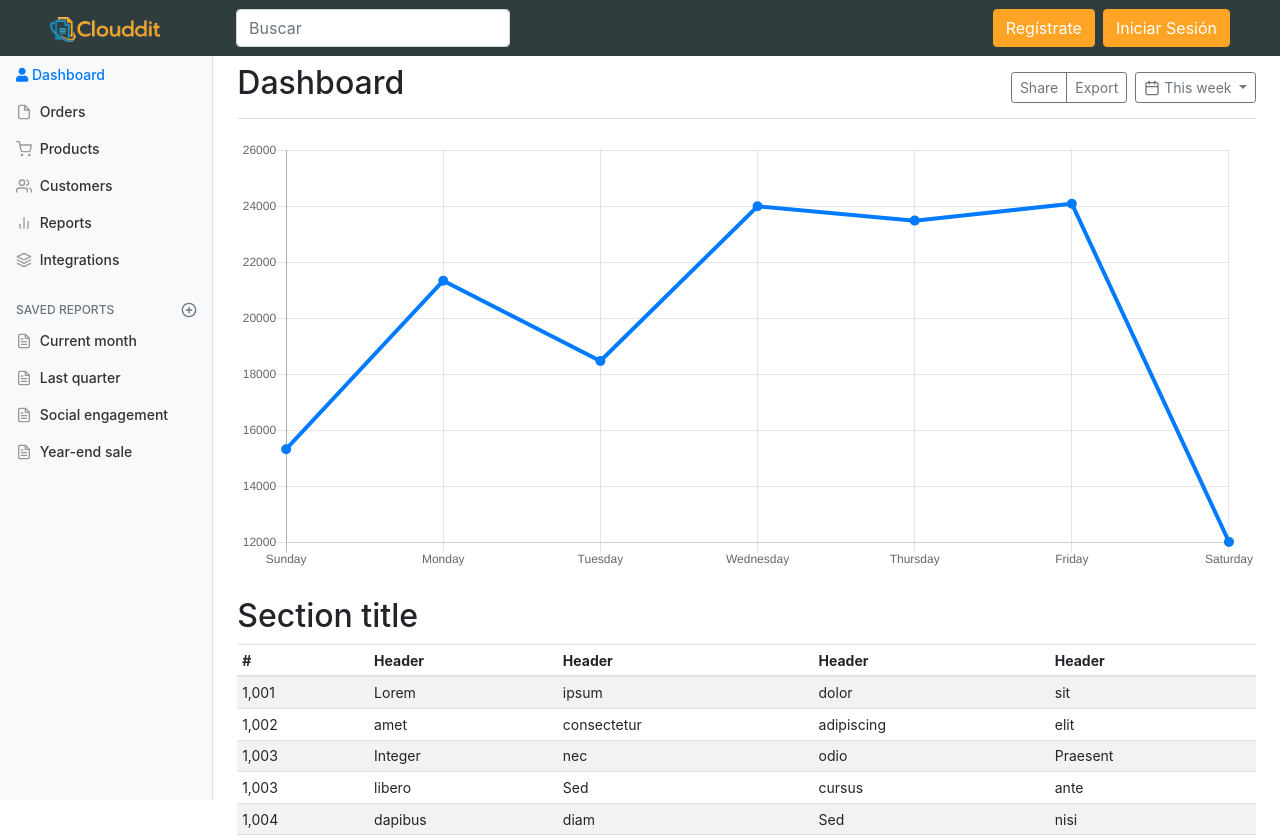
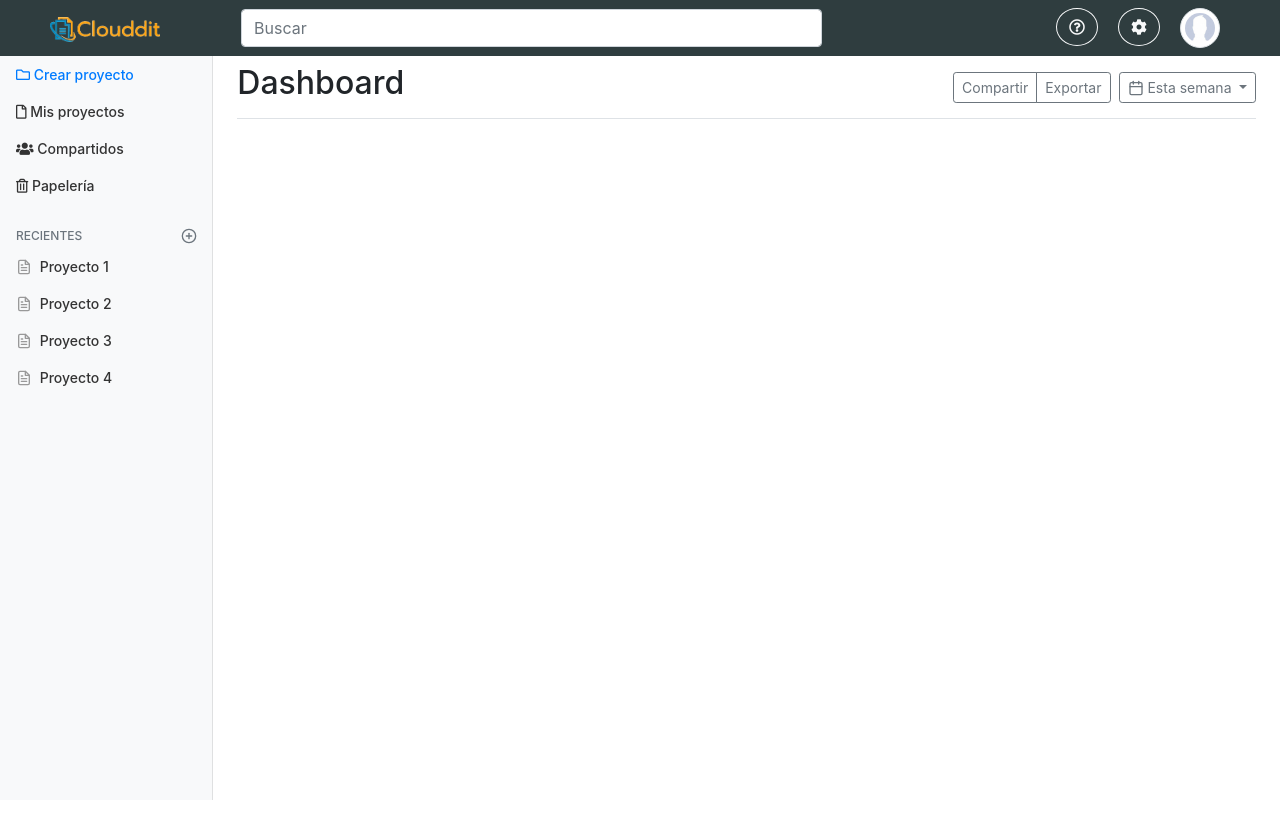
Before and after one commit to ArielCastro/Proyecto-final, a website: page public/principal.html in a window 1280 px wide. Shown: the top 838 px of the page. After the commit the page ends 800 px from the top, so only its background shows below. Drawn offline with nearby package versions, Linux system fonts and the light colour scheme.

Commit message:
Se trabajo en el formulario principal donde se gestionaran todos los proyectos

```diff
--- a/public/css/principal.css
+++ b/public/css/principal.css
@@ -79,16 +79,15 @@ body {
     padding-left: 50px;
     padding-right: 50px;
   }
+   /*
+  .navbar button :hover{
+    background-color: #FFA425 !important;
+    border-color: #FFA425 !important;
+  }
 
-  .navbar button {
-    color: #FFF;
-    border-color: #FFA425;
-    background-color: #FFA425
-
-  }
    .navbar button :hover{
     background-color: #FFA425 !important;
-  }
+  }  */
 
   #ul-navbar{
     margin: 0px 10px;
@@ -96,16 +95,25 @@ body {
 
 
   #ul-navbar li{
-    margin: 0px 50px;
+    margin: 0px 55px;
     /*  font-size: 1.1em;*/
 
   }
 
-  #ul-navbar li :hover{
-    color: #FFA425;
+  #img-usuario{
+    max-width: 40px;
+    max-height: 40px;
   }
 
-  .btn-navegacion{
+  #nav-der li{
+    margin: 0px 10px;
+  }
+
+/*   #ul-navbar li :hover{
+    color: #FFA425;
+  } */
+
+/*   .btn-navegacion{
     text-decoration: none;
     color: #FFF;
     background-color: #FFA425;
@@ -120,7 +128,7 @@ body {
     text-decoration: none;
     background-color: #008BC8;
     color: #1069D6;
-  }
+  } */
 
 
   .bg-dark {
--- a/public/principal.html
+++ b/public/principal.html
@@ -33,26 +33,26 @@
             <div class="collapse navbar-collapse" id="navbar-landing">
                 <ul class="navbar-nav mr-auto" id="ul-navbar">
                     <li class="nav-item active">
-                        <input class="form-control form-control-dark " type="text" placeholder="Buscar" aria-label="Search">
+                        <input class="form-control form-control-dark w-200 " type="text" size="50" placeholder="Buscar" aria-label="Search">
                     </li>
                 </ul>
                 <form class="form-inline mt-2 mt-md-0">
-                        <button class="btn btn-navbar my-2 my-sm-0 mr-2 btn-navegacion" type="submit"><a href="registro.html">Regístrate</a></button>
-                        <button class="btn btn-navbar my-2 my-sm-0 btn-navegacion" type="submit"><a href="login.html">Iniciar Sesión</a></button>
+                    <ul class="navbar-nav mr-auto" id="nav-der">
+                        <li>
+                          <button type="button"  class="btn btn-outline-light rounded-circle"><i class="far fa-question-circle "></i></button>
+                        </li>
+                      <li>
+                          <button type="button"  class="btn btn-outline-light rounded-circle"><i class="fas fa-cog "></i></button>
+                      </li>
+                        <li>
+                        <div id="img-usuario"><img src="img/profile.jpg" class="rounded-circle img-thumbnail">
+                        </li>
+                    </ul>
                 </form>
             </div>
         </nav>
     </header>
 
-<!--     <nav class="navbar navbar-dark fixed-top bg-dark flex-md-nowrap p-0 shadow">
-      <a class="navbar-brand col-sm-3 col-md-2 mr-0" href="#">Company name</a>
-      <input class="form-control form-control-dark w-100" type="text" placeholder="Search" aria-label="Search">
-      <ul class="navbar-nav px-3">
-        <li class="nav-item text-nowrap">
-          <a class="nav-link" href="#">Sign out</a>
-        </li>
-      </ul>
-    </nav> -->
 
     <div class="container-fluid">
       <div class="row">
@@ -61,45 +61,32 @@
             <ul class="nav flex-column">
               <li class="nav-item">
                 <a class="nav-link active" href="#">
-                    <i class="fas fa-user"></i> <!-- uses solid style -->
-                    <!--<span data-feather="home"></span>-->
-                  Dashboard <span class="sr-only">(current)</span>
+                  <i class="far fa-folder"></i>
+                  Crear proyecto <span class="sr-only">(current)</span>
                 </a>
               </li>
               <li class="nav-item">
                 <a class="nav-link" href="#">
-                  <span data-feather="file"></span>
-                  Orders
+                  <span><i class="far fa-file"></i></span>
+                  Mis proyectos
                 </a>
               </li>
               <li class="nav-item">
                 <a class="nav-link" href="#">
-                  <span data-feather="shopping-cart"></span>
-                  Products
+                  <span><i class="fas fa-users"></i></span>
+                  Compartidos
                 </a>
               </li>
               <li class="nav-item">
                 <a class="nav-link" href="#">
-                  <span data-feather="users"></span>
-                  Customers
-                </a>
-              </li>
-              <li class="nav-item">
-                <a class="nav-link" href="#">
-                  <span data-feather="bar-chart-2"></span>
-                  Reports
-                </a>
-              </li>
-              <li class="nav-item">
-                <a class="nav-link" href="#">
-                  <span data-feather="layers"></span>
-                  Integrations
+                  <span><i class="far fa-trash-alt"></i></span>
+                  Papelería
                 </a>
               </li>
             </ul>
 
             <h6 class="sidebar-heading d-flex justify-content-between align-items-center px-3 mt-4 mb-1 text-muted">
-              <span>Saved reports</span>
+              <span>Recientes</span>
               <a class="d-flex align-items-center text-muted" href="#">
                 <span data-feather="plus-circle"></span>
               </a>
@@ -108,25 +95,25 @@
               <li class="nav-item">
                 <a class="nav-link" href="#">
                   <span data-feather="file-text"></span>
-                  Current month
+                  Proyecto 1
                 </a>
               </li>
               <li class="nav-item">
                 <a class="nav-link" href="#">
                   <span data-feather="file-text"></span>
-                  Last quarter
+                  Proyecto 2
                 </a>
               </li>
               <li class="nav-item">
                 <a class="nav-link" href="#">
                   <span data-feather="file-text"></span>
-                  Social engagement
+                  Proyecto 3
                 </a>
               </li>
               <li class="nav-item">
                 <a class="nav-link" href="#">
                   <span data-feather="file-text"></span>
-                  Year-end sale
+                  Proyecto 4
                 </a>
               </li>
             </ul>
@@ -138,19 +125,19 @@
             <h1 class="h2">Dashboard</h1>
             <div class="btn-toolbar mb-2 mb-md-0">
               <div class="btn-group mr-2">
-                <button class="btn btn-sm btn-outline-secondary">Share</button>
-                <button class="btn btn-sm btn-outline-secondary">Export</button>
+                <button class="btn btn-sm btn-outline-secondary">Compartir</button>
+                <button class="btn btn-sm btn-outline-secondary">Exportar</button>
               </div>
               <button class="btn btn-sm btn-outline-secondary dropdown-toggle">
                 <span data-feather="calendar"></span>
-                This week
+                Esta semana
               </button>
             </div>
           </div>
 
-          <canvas class="my-4 w-100" id="myChart" width="900" height="380"></canvas>
+          <!--  <canvas class="my-4 w-100" id="myChart" width="900" height="380"></canvas>-->
 
-          <h2>Section title</h2>
+          <!-- <h2>Section title</h2>
           <div class="table-responsive">
             <table class="table table-striped table-sm">
               <thead>
@@ -277,7 +264,7 @@
                 </tr>
               </tbody>
             </table>
-          </div>
+          </div> -->
         </main>
       </div>
     </div>
```
Also changed, not shown: public/img/profile.jpg (added).
